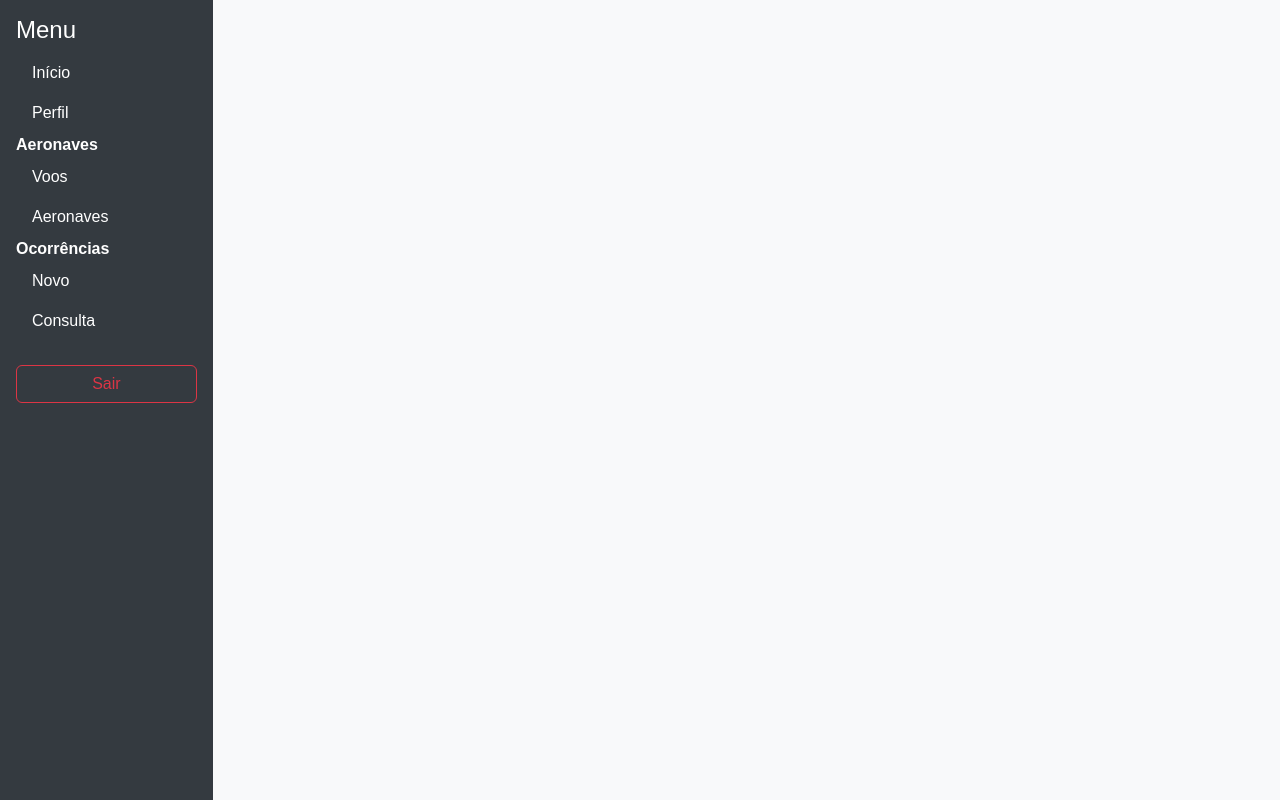
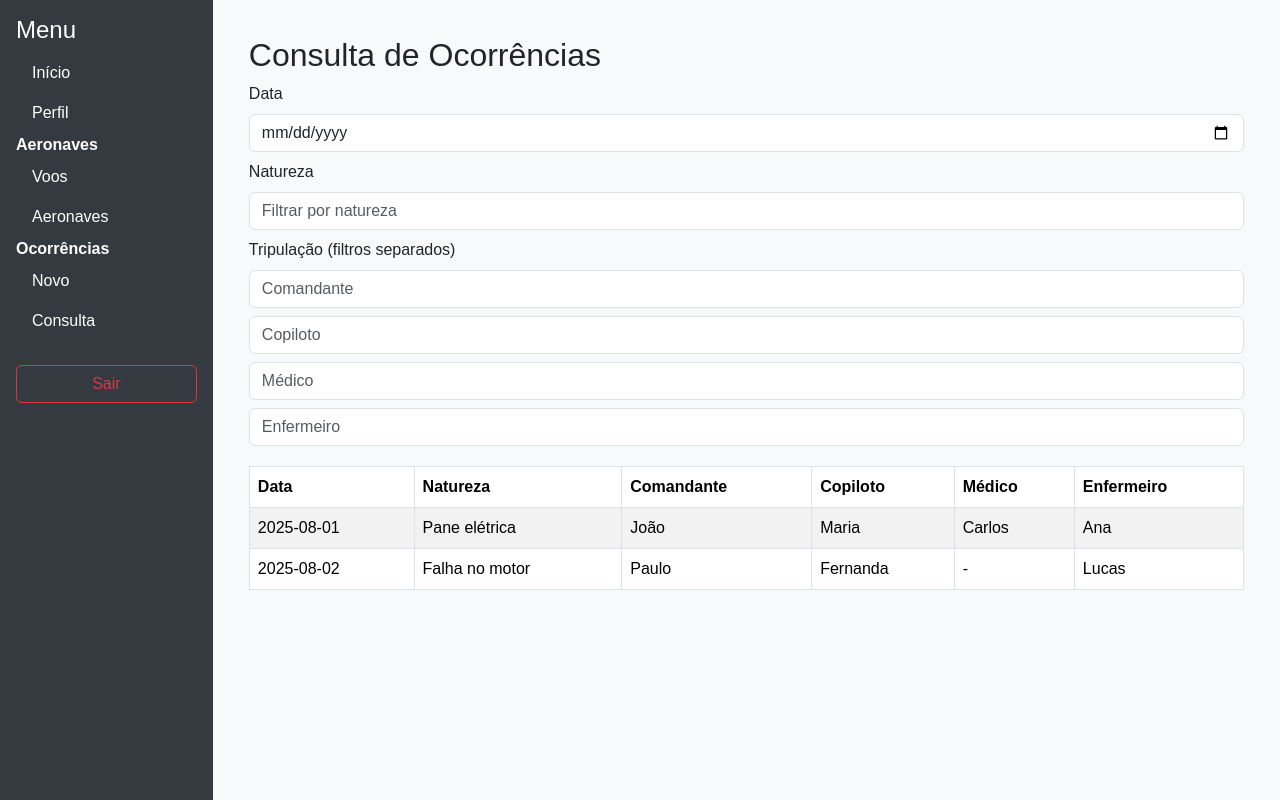
Before and after one commit to CoutinhoGustav/GAVOP, a React (Create React App) app: page /consulta in a window 1280 px wide. Built offline with nearby package versions, Linux system fonts and the light colour scheme.

Commit message:
atualizando projeto css e react

```diff
--- a/src/App.jsx
+++ b/src/App.jsx
@@ -6,6 +6,7 @@ import Voos from "./pages/Voos";
 import Aeronaves from "./pages/Aeronaves";
 import Ocorrencias from "./pages/Ocorrencias";
 import Home from "./pages/Home";
+import  Consulta from "./pages/Consulta";
 
 
 function App() {
@@ -18,6 +19,7 @@ function App() {
           <Route path="/aeronaves/voos" element={<Voos />} />
           <Route path="/aeronaves/aeronaves" element={<Aeronaves />} />
           <Route path="/ocorrencias" element={<Ocorrencias />} />
+          <Route  path="/consulta" element={<Consulta />} />
         </Routes>
       </DashboardLayout>
     </Router>
--- a/src/css/Home.css
+++ b/src/css/Home.css
@@ -1,38 +1,17 @@
-.home-container {
-  max-width: 600px;
-  margin: 100px auto;
-  text-align: center;
-  font-family: 'Segoe UI', Tahoma, Geneva, Verdana, sans-serif;
+/* src/css/Home.css */
+.inicio-container {
   padding: 20px;
-  color: #222;
+  font-family: Arial, sans-serif;
   background-color: #f7f9fc;
-  border-radius: 12px;
-  box-shadow: 0 6px 18px rgba(0,0,0,0.1);
+  min-height: 100vh;
+  color: #333;
 }
 
-.home-container h1 {
-  font-size: 36px;
-  margin-bottom: 15px;
-  color: #3b82f6;
+.inicio-header h1 {
+  color: #007bff;
+  margin-bottom: 20px;
 }
 
-.home-container p {
+.inicio-main p {
   font-size: 18px;
-  margin-bottom: 25px;
-  color: #555;
 }
-
-.btn-perfil {
-  background-color: #3b82f6;
-  border: none;
-  color: white;
-  padding: 12px 28px;
-  font-size: 16px;
-  border-radius: 8px;
-  cursor: pointer;
-  transition: background-color 0.3s ease;
-}
-
-.btn-perfil:hover {
-  background-color: #2563eb;
-}
--- /dev/null
+++ b/src/pages/Consulta.jsx
@@ -0,0 +1,185 @@
+import React, { useState } from "react";
+import { Form, Table } from "react-bootstrap";
+import "../css/Consulta.css";
+
+function Consulta() {
+  const [ocorrencias] = useState([
+    {
+      id: 1,
+      data: "2025-08-01",
+      natureza: "Pane elétrica",
+      tripulantes: {
+        comandante: "João",
+        copiloto: "Maria",
+        medico: "Carlos",
+        enfermeiro: "Ana",
+      },
+    },
+    {
+      id: 2,
+      data: "2025-08-02",
+      natureza: "Falha no motor",
+      tripulantes: {
+        comandante: "Paulo",
+        copiloto: "Fernanda",
+        medico: "",
+        enfermeiro: "Lucas",
+      },
+    },
+  ]);
+
+  const [filtro, setFiltro] = useState({
+    data: "",
+    natureza: "",
+    comandante: "",
+    copiloto: "",
+    medico: "",
+    enfermeiro: "",
+  });
+
+  const handleFiltroChange = (e) => {
+    const { name, value } = e.target;
+    setFiltro((prev) => ({
+      ...prev,
+      [name]: value,
+    }));
+  };
+
+  const ocorrenciasFiltradas = ocorrencias.filter((o) => {
+    const matchData = filtro.data ? o.data.includes(filtro.data) : true;
+    const matchNatureza = filtro.natureza
+      ? o.natureza.toLowerCase().includes(filtro.natureza.toLowerCase())
+      : true;
+
+    const matchComandante = filtro.comandante
+      ? o.tripulantes.comandante.toLowerCase().includes(filtro.comandante.toLowerCase())
+      : true;
+
+    const matchCopiloto = filtro.copiloto
+      ? o.tripulantes.copiloto.toLowerCase().includes(filtro.copiloto.toLowerCase())
+      : true;
+
+    const matchMedico = filtro.medico
+      ? (o.tripulantes.medico || "").toLowerCase().includes(filtro.medico.toLowerCase())
+      : true;
+
+    const matchEnfermeiro = filtro.enfermeiro
+      ? (o.tripulantes.enfermeiro || "").toLowerCase().includes(filtro.enfermeiro.toLowerCase())
+      : true;
+
+    return (
+      matchData &&
+      matchNatureza &&
+      matchComandante &&
+      matchCopiloto &&
+      matchMedico &&
+      matchEnfermeiro
+    );
+  });
+
+  return (
+    <div style={{ padding: 20 }}>
+      <h2>Consulta de Ocorrências</h2>
+
+      <Form style={{ marginBottom: 20 }}>
+        <Form.Group className="mb-2" controlId="filtroData">
+          <Form.Label>Data</Form.Label>
+          <Form.Control
+            type="date"
+            name="data"
+            value={filtro.data}
+            onChange={handleFiltroChange}
+          />
+        </Form.Group>
+
+        <Form.Group className="mb-2" controlId="filtroNatureza">
+          <Form.Label>Natureza</Form.Label>
+          <Form.Control
+            type="text"
+            placeholder="Filtrar por natureza"
+            name="natureza"
+            value={filtro.natureza}
+            onChange={handleFiltroChange}
+          />
+        </Form.Group>
+
+        <Form.Label>Tripulação (filtros separados)</Form.Label>
+
+        <Form.Group className="mb-2" controlId="filtroComandante">
+          <Form.Control
+            type="text"
+            placeholder="Comandante"
+            name="comandante"
+            value={filtro.comandante}
+            onChange={handleFiltroChange}
+          />
+        </Form.Group>
+
+        <Form.Group className="mb-2" controlId="filtroCopiloto">
+          <Form.Control
+            type="text"
+            placeholder="Copiloto"
+            name="copiloto"
+            value={filtro.copiloto}
+            onChange={handleFiltroChange}
+          />
+        </Form.Group>
+
+        <Form.Group className="mb-2" controlId="filtroMedico">
+          <Form.Control
+            type="text"
+            placeholder="Médico"
+            name="medico"
+            value={filtro.medico}
+            onChange={handleFiltroChange}
+          />
+        </Form.Group>
+
+        <Form.Group className="mb-3" controlId="filtroEnfermeiro">
+          <Form.Control
+            type="text"
+            placeholder="Enfermeiro"
+            name="enfermeiro"
+            value={filtro.enfermeiro}
+            onChange={handleFiltroChange}
+          />
+        </Form.Group>
+      </Form>
+
+      <Table striped bordered hover responsive>
+        <thead>
+          <tr>
+            <th>Data</th>
+            <th>Natureza</th>
+            <th>Comandante</th>
+            <th>Copiloto</th>
+            <th>Médico</th>
+            <th>Enfermeiro</th>
+          </tr>
+        </thead>
+        <tbody>
+          {ocorrenciasFiltradas.length > 0 ? (
+            ocorrenciasFiltradas.map((o) => (
+              <tr key={o.id}>
+                <td>{o.data}</td>
+                <td>{o.natureza}</td>
+                <td>{o.tripulantes.comandante}</td>
+                <td>{o.tripulantes.copiloto}</td>
+                <td>{o.tripulantes.medico || "-"}</td>
+                <td>{o.tripulantes.enfermeiro || "-"}</td>
+              </tr>
+            ))
+          ) : (
+            <tr>
+              <td colSpan="6" style={{ textAlign: "center" }}>
+                Nenhuma ocorrência encontrada.
+              </td>
+            </tr>
+          )}
+        </tbody>
+      </Table>
+    </div>
+  );
+}
+
+export default Consulta;
--- a/src/pages/Home.jsx
+++ b/src/pages/Home.jsx
@@ -1,10 +1,7 @@
 import React from "react";
-
 import "../css/Home.css";
 
 function Home() {
-
-
   return (
     <div className="inicio-container">
       <header className="inicio-header">
@@ -12,7 +9,6 @@ function Home() {
       </header>
       <main className="inicio-main">
         <p>Esta é a tela inicial do seu aplicativo.</p>
-
       </main>
     </div>
   );
--- a/src/pages/Ocorrencias.jsx
+++ b/src/pages/Ocorrencias.jsx
@@ -3,14 +3,42 @@ import { Button, Modal, Form } from "react-bootstrap";
 
 function Ocorrencias() {
   const [show, setShow] = useState(false);
+  const [data, setData] = useState("");
+  const [natureza, setNatureza] = useState("");
+  const [tripulantes, setTripulantes] = useState({
+    comandante: "",
+    copiloto: "",
+    medico: "",
+    enfermeiro: "",
+  });
 
   const handleClose = () => setShow(false);
   const handleShow = () => setShow(true);
 
+  const handleTripulanteChange = (e) => {
+    const { name, value } = e.target;
+    setTripulantes((prev) => ({
+      ...prev,
+      [name]: value,
+    }));
+  };
+
+  const handleSalvar = () => {
+    // Aqui você pode tratar os dados, enviar pra API, etc.
+    console.log({
+      data,
+      natureza,
+      tripulantes,
+    });
+    handleClose();
+  };
+
   return (
     <div>
       <h2>Ocorrências</h2>
-      <Button variant="primary" onClick={handleShow}>Nova Ocorrência</Button>
+      <Button variant="primary" onClick={handleShow}>
+        Nova Ocorrência
+      </Button>
 
       <Modal show={show} onHide={handleClose}>
         <Modal.Header closeButton>
@@ -20,21 +48,107 @@ function Ocorrencias() {
           <Form>
             <Form.Group className="mb-3">
               <Form.Label>Data</Form.Label>
-              <Form.Control type="date" />
+              <Form.Control
+                type="date"
+                value={data}
+                onChange={(e) => setData(e.target.value)}
+              />
+            </Form.Group>
+
+            <Form.Group className="mb-3">
+              <Form.Label>Natureza</Form.Label>
+              <Form.Control
+                type="text"
+                placeholder="Ex: Pane elétrica"
+                value={natureza}
+                onChange={(e) => setNatureza(e.target.value)}
+              />
+            </Form.Group>
+
+            <Form.Label>Tripulação</Form.Label>
+
+            <Form.Group className="mb-3">
+              <Form.Label>Comandante</Form.Label>
+              <Form.Control
+                type="text"
+                name="comandante"
+                placeholder="Nome do Comandante"
+                value={tripulantes.comandante}
+                onChange={handleTripulanteChange}
+              />
+            </Form.Group>
+
+            <Form.Group className="mb-3">
+              <Form.Label>Copiloto</Form.Label>
+              <Form.Control
+                type="text"
+                name="copiloto"
+                placeholder="Nome do Copiloto"
+                value={tripulantes.copiloto}
+                onChange={handleTripulanteChange}
+              />
+            </Form.Group>
+
+            <Form.Group className="mb-3">
+              <Form.Label>Médico</Form.Label>
+              <Form.Control
+                type="text"
+                name="medico"
+                placeholder="Nome do Médico"
+                value={tripulantes.medico}
+                onChange={handleTripulanteChange}
+              />
+            </Form.Group>
+
+            <Form.Group className="mb-3">
+              <Form.Label>Enfermeiro</Form.Label>
+              <Form.Control
+                type="text"
+                name="enfermeiro"
+                placeholder="Nome do Enfermeiro"
+                value={tripulantes.enfermeiro}
+                onChange={handleTripulanteChange}
+              />
             </Form.Group>
             <Form.Group className="mb-3">
-              <Form.Label>Natureza</Form.Label>
-              <Form.Control type="text" placeholder="Ex: Pane elétrica" />
+              <Form.Label>Top3</Form.Label>
+              <Form.Control
+                type="text"
+                name="Top3"
+                placeholder="Nome do Top3"
+                value={tripulantes.enfermeiro}
+                onChange={handleTripulanteChange}
+              />
             </Form.Group>
             <Form.Group className="mb-3">
-              <Form.Label>Tripulação</Form.Label>
-              <Form.Control type="text" placeholder="Comandante, Copiloto, Médico, Enfermeiro..." />
+              <Form.Label>Top2</Form.Label>
+              <Form.Control
+                type="text"
+                name="Top2"
+                placeholder="Nome do Top2"
+                value={tripulantes.enfermeiro}
+                onChange={handleTripulanteChange}
+              />
+            </Form.Group>
+            <Form.Group className="mb-3">
+              <Form.Label>Top1</Form.Label>
+              <Form.Control
+                type="text"
+                name="Top1"
+                placeholder="Nome do Top1"
+                value={tripulantes.enfermeiro}
+                onChange={handleTripulanteChange}
+              />
             </Form.Group>
           </Form>
         </Modal.Body>
         <Modal.Footer>
-          <Button variant="secondary" onClick={handleClose}>Cancelar</Button>
-          <Button variant="primary" onClick={handleClose}>Salvar</Button>
+          <Button variant="secondary" onClick={handleClose}>
+            Cancelar
+          </Button>
+          <Button variant="primary" onClick={handleSalvar}>
+            Salvar
+          </Button>
         </Modal.Footer>
       </Modal>
     </div>
```
Also changed, not shown: src/css/Consulta.css (added).
